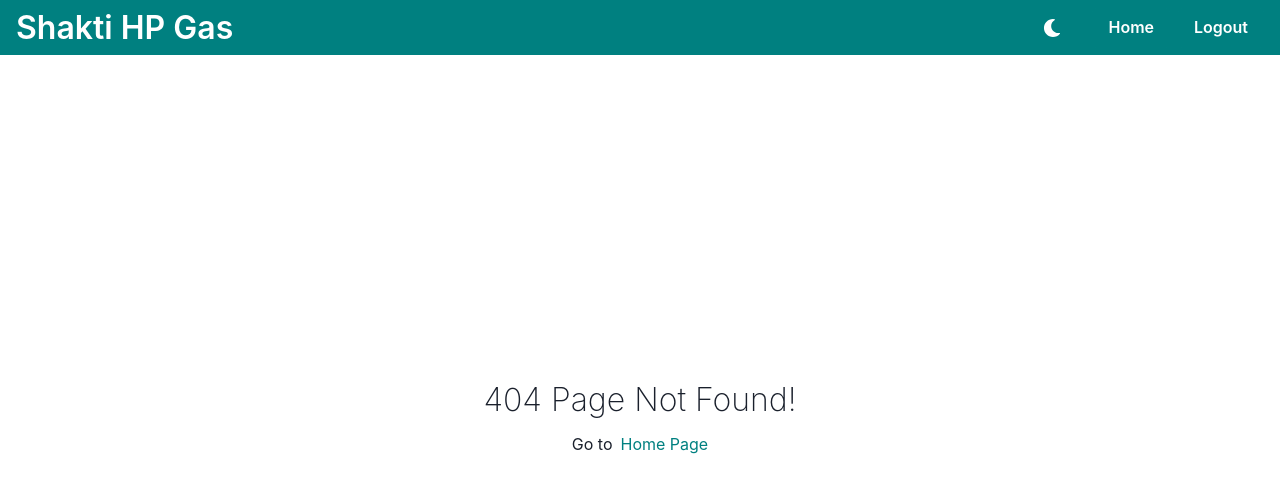
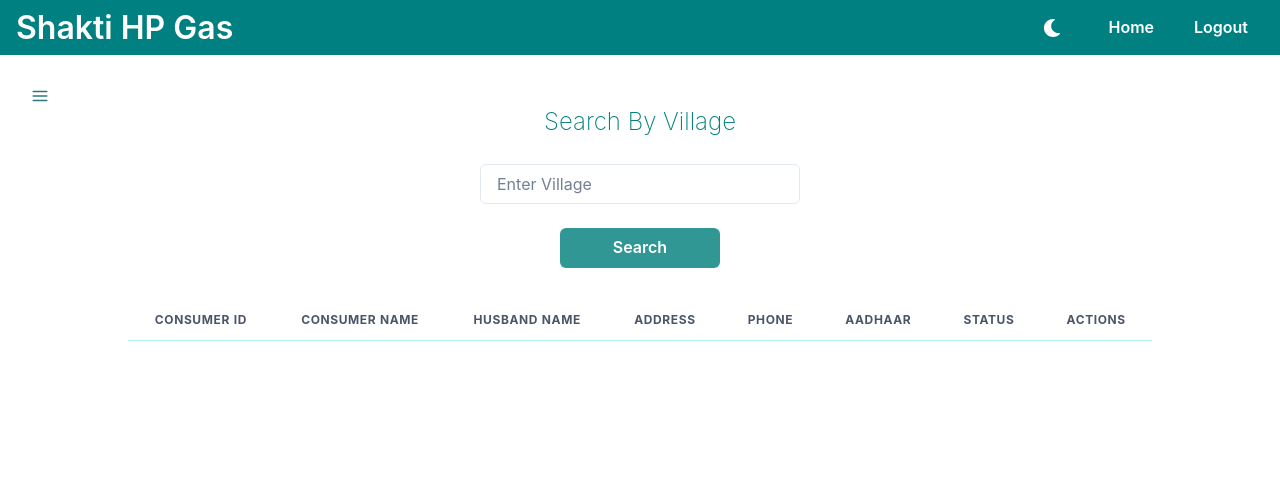
Before and after one commit to stark-code-css/gCRM-Front, a React (Create React App) app: page /searchByVillage in a window 1280 px wide. Before the commit this address had no page. Shown: the top 492 px of the page. Built offline with nearby package versions, Linux system fonts and the light colour scheme; sample sign-in values are in the browser's storage.

Commit message:
Implemented Search by Village

```diff
--- a/src/App.js
+++ b/src/App.js
@@ -13,6 +13,7 @@ import ShowAll from './pages/ShowAll'
 import UpdateModal from './pages/UpdateModal'
 import SearchByAadhaar from './pages/SearchByAadhaar'
 import NotFound from './pages/NotFound'
+import SearchByVillage from './pages/SearchByVillage'
 
 const App = () => {
 
@@ -27,6 +28,7 @@ const App = () => {
             <Route path="/searchByName" element={<SearchByName/>} />
             <Route path="/searchByID" element={<SearchByID/>} />
             <Route path='/searchByAadhaar' element={<SearchByAadhaar/>}/>
+            <Route path='/searchByVillage' element={<SearchByVillage/>}/>
             <Route path="/showAll" element={<ShowAll/>} />
             <Route path='/update/:id' element={<UpdateModal/>}/>
           </Route>
--- a/src/components/Panel.jsx
+++ b/src/components/Panel.jsx
@@ -43,6 +43,7 @@ const Panel = () => {
                 <Link to={'/searchByID'}><Button colorScheme='teal' variant={'ghost'}>Search by ID</Button></Link>
                 <Link to={'/searchByName'}><Button colorScheme='teal' variant={'ghost'}>Search by Name</Button></Link>
                 <Link to={'/searchByAadhaar'}><Button colorScheme='teal' variant={'ghost'}>Search by Aadhaar</Button></Link>
+                <Link to={'/searchByVillage'}><Button colorScheme='teal' variant={'ghost'}>Search by Village</Button></Link>
               </VStack>
             </DrawerBody>
 
--- /dev/null
+++ b/src/pages/SearchByVillage.jsx
@@ -0,0 +1,115 @@
+import React from 'react'
+import { Input, Flex, VStack, Button, TableContainer, Table, Thead, Tbody, Tr, Th, Td, Text } from '@chakra-ui/react'
+import Panel from '../components/Panel'
+import axios from 'axios'
+import { toast } from 'react-toastify'
+import { EditIcon, DeleteIcon } from '@chakra-ui/icons'
+import { useNavigate } from 'react-router-dom'
+
+const SearchByVillage = () => {
+
+    const [village, setVillage] = React.useState('')
+    const [consumer, setConsumer] = React.useState([])
+
+    const navigate = useNavigate()
+
+    const handleChange = (e) => {
+        setVillage(e.target.value)
+    }
+
+    const handleSubmit = async (e) => {
+        try{
+            await axios.get(process.env.REACT_APP_BACKEND_URL+'consumer/address/'+village, {
+                headers:{
+                    'auth-token': localStorage.getItem('token')
+                }
+            }).then((res)=>{
+                setConsumer(res.data)
+                toast.success('Done')
+            }).catch((err)=>{
+                console.log(err)
+                toast.error('Something went wrong')
+            })
+
+        }
+        catch{
+            toast.error('Something went wrong')
+        }
+    }
+
+    const handleEdit = (consumerID) => {
+        navigate('/update/'+consumerID)
+    }
+
+    const handleDelete = async (id) => {
+        const confirmation = window.confirm('Are you sure you want to delete this consumer?')
+        if(!confirmation) return
+        try{
+            await axios.delete(process.env.REACT_APP_BACKEND_URL+'consumer/'+id, {
+                headers:{
+                    'auth-token': localStorage.getItem('token')
+                }
+            }).then((res)=>{
+                toast.success('Consumer deleted successfully')
+                handleSubmit()
+            }).catch((err)=>{
+                console.log(err)
+                toast.error('Something went wrong')
+            })
+        }
+        catch{
+            toast.error('Something went wrong')
+        }
+    }
+
+  return (
+    <>
+        <Panel/>
+        <Flex justify={'center'} mt={12} direction={'column'} align={'center'}>
+            <VStack>
+                <Text fontSize={'2xl'} fontWeight={'200'} color={'teal'} mb={4}>Search By Village</Text>
+                <VStack>
+                    <Input w={'20rem'} placeholder='Enter Village' value={village} onChange={handleChange}></Input>
+                    <Button w={'10rem'} mt={4} colorScheme='teal' onClick={handleSubmit}>Search</Button>
+                </VStack>
+            </VStack>
+
+            <TableContainer w={'80%'} mt={8} mb={'5rem'}>
+                <Table colorScheme='teal' variant={'simple'}>
+                    <Thead>
+                        <Tr>
+                            <Th textAlign={'center'}>Consumer ID</Th>
+                            <Th textAlign={'center'}>Consumer Name</Th>
+                            <Th textAlign={'center'}>Husband Name</Th>
+                            <Th textAlign={'center'}>Address</Th>
+                            <Th textAlign={'center'}>Phone</Th>
+                            <Th textAlign={'center'}>Aadhaar</Th>
+                            <Th textAlign={'center'}>Status</Th>
+                            <Th textAlign={'center'}>Actions</Th>
+                        </Tr>
+                    </Thead>
+                    <Tbody>
+                        {consumer.map((item, index)=>{
+                            return(
+                                <Tr key={index}>
+                                    <Td textAlign={'center'}>{item.consumer_id}</Td>
+                                    <Td textAlign={'center'}>{item.consumer_name}</Td>
+                                    <Td textAlign={'center'}>{item.consumer_husband_name}</Td>
+                                    <Td textAlign={'center'}>{item.consumer_address}</Td>
+                                    <Td textAlign={'center'}>{item.consumer_phone}</Td>
+                                    <Td textAlign={'center'}>{item.consumer_aadhar}</Td>
+                                    <Td textAlign={'center'}>{item.isDistributed ? 'Done' : 'Pending'}</Td>
+                                    <Td textAlign={'center'}>{ <> <Button colorScheme='teal' variant={'ghost'} onClick={()=>{handleEdit(item.consumer_id)}}><EditIcon/></Button> <Button colorScheme='teal' variant={'ghost'} onClick={()=>{handleDelete(item.consumer_id)}}><DeleteIcon/></Button> </> }</Td>
+                                </Tr>
+                            )
+                        })}
+                    </Tbody>
+                </Table>
+            </TableContainer>
+
+        </Flex>
+    </>
+  )
+}
+
+export default SearchByVillage
```
